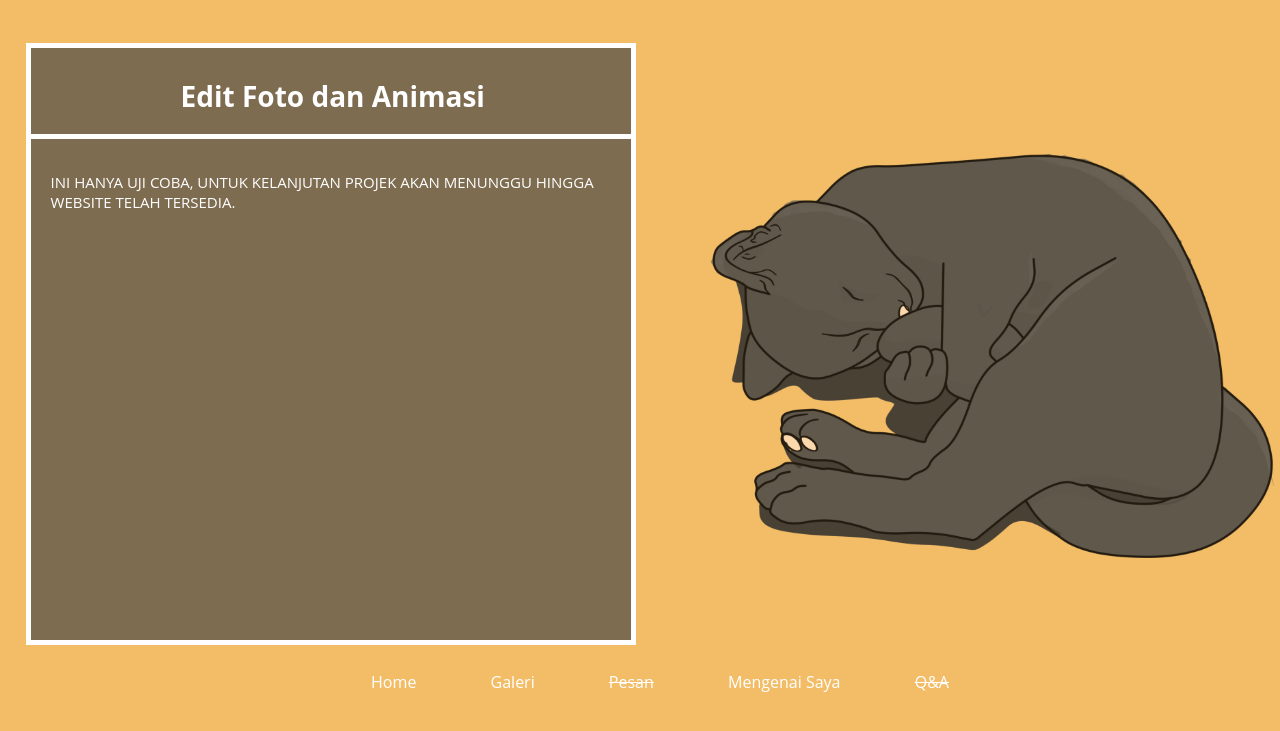
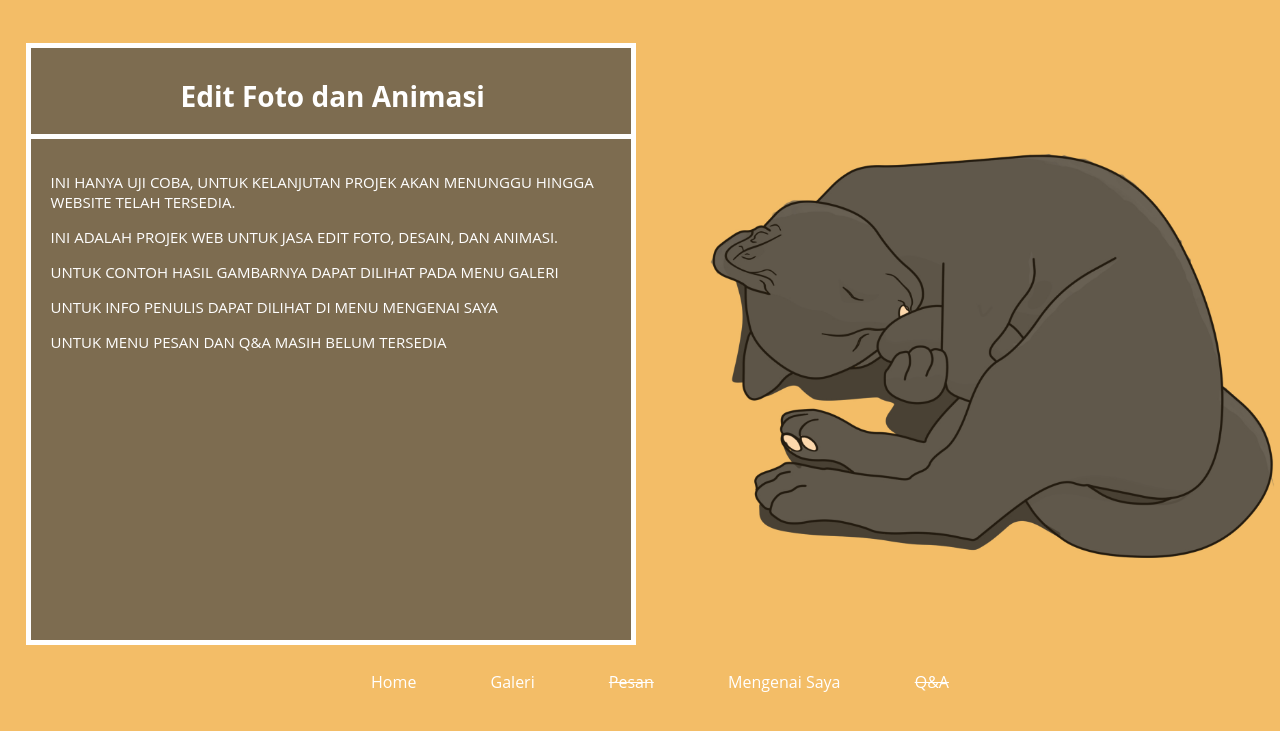
Before and after one commit to Ariqira/Zkuy, a plain HTML site: page index.html in a window 1280 px wide. Shown: the part 69-800 px from the top of the page. Drawn offline with Linux system fonts and the light colour scheme.

Commit message:
Update index.html

```diff
--- a/index.html
+++ b/index.html
@@ -39,6 +39,10 @@
 					<p>
 						Ini hanya uji coba, untuk kelanjutan projek akan menunggu hingga website telah tersedia.
 					</p>
+					<p>	Ini adalah projek web untuk jasa edit foto, desain, dan animasi. </p>
+					<p>	Untuk contoh hasil gambarnya dapat dilihat pada menu galeri </p>
+					<p>	Untuk info penulis dapat dilihat di menu Mengenai Saya </p>
+					<p>	untuk menu pesan dan Q&A masih belum tersedia </p>
 				</div>
 			</div>
 		</div>
```
